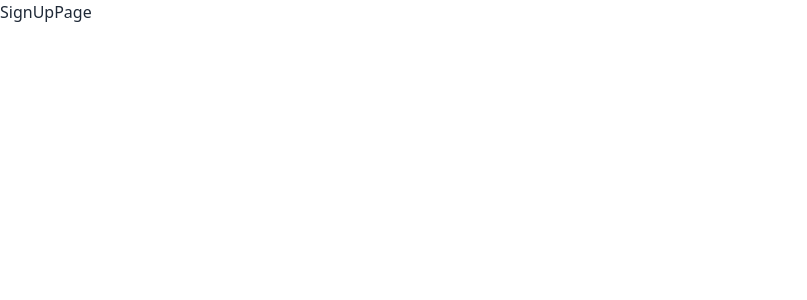
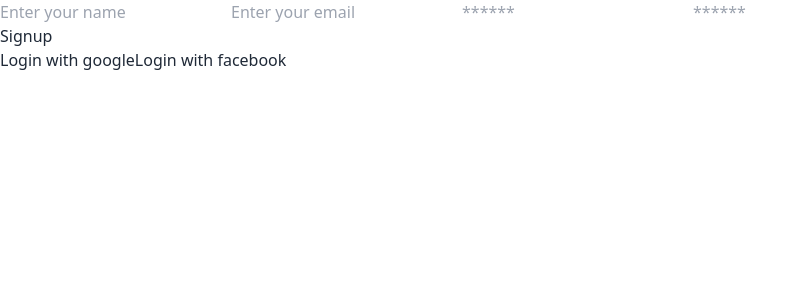
Before and after one commit to Jobayer98/b712-summer-camp-client-side-Jobayer98, a React app: page /signup in a window 1280 px wide. Shown: the top 300 px of the page, without its empty margins (0-807 px from the left). Built offline with nearby package versions, Linux system fonts and the light colour scheme; the HTML template or start-up script is replaced by a standard one.

Commit message:
add signup page

```diff
--- a/src/pages/Login/Login.jsx
+++ b/src/pages/Login/Login.jsx
@@ -13,6 +13,7 @@
   return (
     <div>
       <form onSubmit={handleSubmit(onSubmit)}>
+        <div>
           <label htmlFor="email">
             <input
               type="email"
@@ -29,6 +30,7 @@
             />
             {/* {errors.password && <span>Invalid password</span>} */}
           </label>
+        </div>
         <button type="submit">Login</button>
       </form>
       <div>
--- a/src/pages/Signup/Singup.jsx
+++ b/src/pages/Signup/Singup.jsx
@@ -1,5 +1,96 @@
+import { useState } from "react";
+import { useForm } from "react-hook-form";
+
 const SignUpPage = () => {
-  return <div>SignUpPage</div>;
+  const [error, setError] = useState("");
+  const {
+    // reset,
+    register,
+    handleSubmit,
+    formState: { errors },
+  } = useForm();
+
+  const onSubmit = (data) => {
+    if (data.password === data.con_password) {
+      console.log(data);
+    } else {
+      setError("Password didn't match");
+    }
+
+    // reset();
+  };
+
+  return (
+    <div>
+      <form onSubmit={handleSubmit(onSubmit)}>
+        <div>
+          <label htmlFor="name">
+            <input
+              type="text"
+              placeholder="Enter your name"
+              {...register("name", { required: true })}
+            />
+            {errors.name?.type === "required" && (
+              <span className="text-red-500">Name is required</span>
+            )}
+          </label>
+          <label htmlFor="email">
+            <input
+              type="email"
+              placeholder="Enter your email"
+              {...register("email", { required: true })}
+            />
+            {errors.email?.type === "required" && (
+              <span className="text-red-500">Email is required</span>
+            )}
+          </label>
+          <label htmlFor="password">
+            <input
+              type="text"
+              placeholder="******"
+              {...register("password", {
+                required: true,
+                minLength: 6,
+                maxLength: 16,
+                pattern: /(?=.*[A-Z])(?=.*[!@#$&*])/,
+              })}
+            />
+            {errors.password?.type === "required" && (
+              <span className="text-red-500">Password is required</span>
+            )}
+            {errors.password?.type === "minLength" && (
+              <span className="text-red-500">
+                Password must be 6 characters
+              </span>
+            )}
+            {errors.password?.type === "pattern" && (
+              <span className="text-red-500">
+                Password must have one capital letter and one special character
+              </span>
+            )}
+          </label>
+          <label htmlFor="con_password">
+            <input
+              type="password"
+              placeholder="******"
+              {...register("con_password", { required: true })}
+            />
+          </label>
+          {errors.con_password?.type === "required" && (
+            <span className="text-red-500">password did not match</span>
+          )}
+          {error && (
+            <span className="text-red-500">{"password didn't match"}</span>
+          )}
+        </div>
+        <button type="submit">Signup</button>
+      </form>
+      <div>
+        <button>Login with google</button>
+        <button>Login with facebook</button>
+      </div>
+    </div>
+  );
 };
 
 export default SignUpPage;
```
Lines whose indentation alone changed are shown as unchanged.
